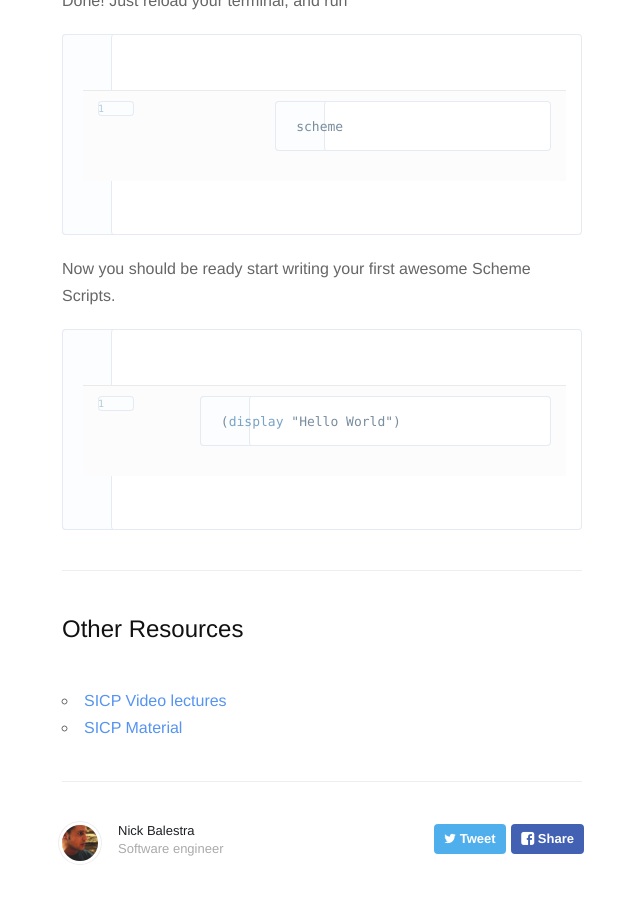
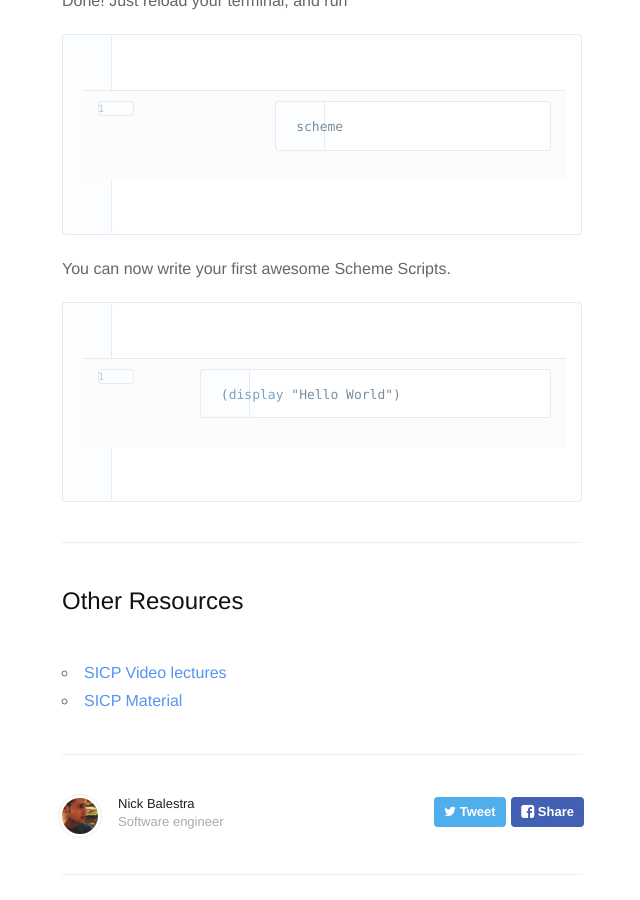
Before and after one commit to nickbalestra/nickbalestra.github.io, a Jekyll site: the page built from _posts/2015-08-23-hrb-sicp-studygroup.markdown, in a window 1280 px wide and 900 px high, scrolled down 2444 px. Shown: the whole window, without its empty margins (318-958 px from the left). Built offline with Jekyll 4.4.1, drawn with Linux system fonts in a browser that asks for light colours; nearby versions of some CDN libraries; Markdown is read by kramdown in place of the engine named in the settings.

Commit message:
quickfix

```diff
--- a/_posts/2015-08-23-hrb-sicp-studygroup.markdown
+++ b/_posts/2015-08-23-hrb-sicp-studygroup.markdown
@@ -46,8 +46,7 @@ Done! Just reload your terminal, and run
 scheme
 {% endhighlight %}
 
-Now you should be ready start writing
-your first awesome Scheme Scripts.
+You can now write your first awesome Scheme Scripts.
 
 {% highlight javascript linenos %}
 (display "Hello World")
```
